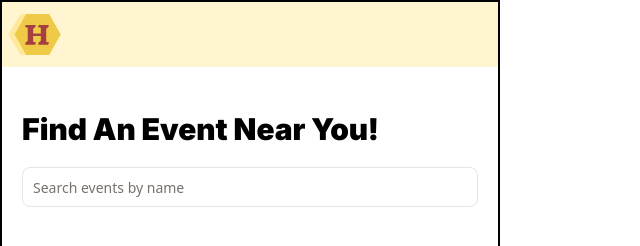
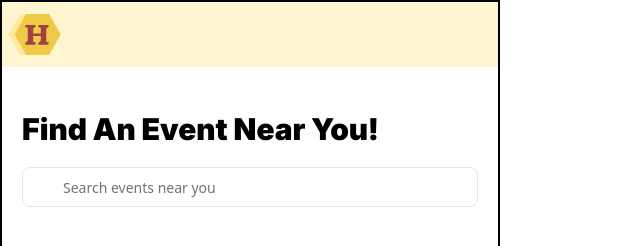
Before and after one commit to elhagen13/CSC484, a React (Create React App) app: page /search in a window 1280 px wide. Shown: the top 246 px of the page, without its empty margins (0-640 px from the left). Built offline with nearby package versions, Linux system fonts and the light colour scheme.

Commit message:
fixed search

```diff
--- a/src/pages/Search.tsx
+++ b/src/pages/Search.tsx
@@ -7,6 +7,7 @@ import { ScrollArea } from "@/components/ui/scroll-area";
 import * as React from "react";
 import fakeData from "../fakeData";
 import { useToast } from "@/components/hooks/use-toast";
+import { Search, MessageCircle } from "lucide-react";
 import { ToastAction } from "@/components/ui/toast";
 import { Link } from "react-router-dom"; // Use Link from react-router-dom
 import { Card } from "@/components/ui/card"; // Assuming shadcn UI provides a 'Card' component
@@ -66,18 +67,23 @@ function SearchPage() {
       >
         Find An Event Near You!
       </div>
-      {/* Search Bar */}
+      <div style={{
+        position: 'relative'
+      }}>
+        <Search style={{
+          position: 'absolute', left: '12px', top: '50%', transform: 'translateY(-50%)',
+          color: '#fff', height: '16px', width: '16px'
+        }} />
         <Input
           value={query}
           onChange={handleSearch}
-        placeholder="Search events by name"
+          placeholder="Search events near you"
           style={{
-          width: "100%",
-          padding: "10px",
-          borderRadius: "8px",
-          color: "light grey",
+            width: '100%', paddingLeft: '40px', paddingRight: '16px', color: "whitesmoke",
+            paddingTop: '8px', paddingBottom: '8px', borderRadius: '8px'
           }}
         />
+      </div>
 
       {/* Scrollable Events */}
       <ScrollArea
```
Lines whose indentation alone changed are shown as unchanged.
